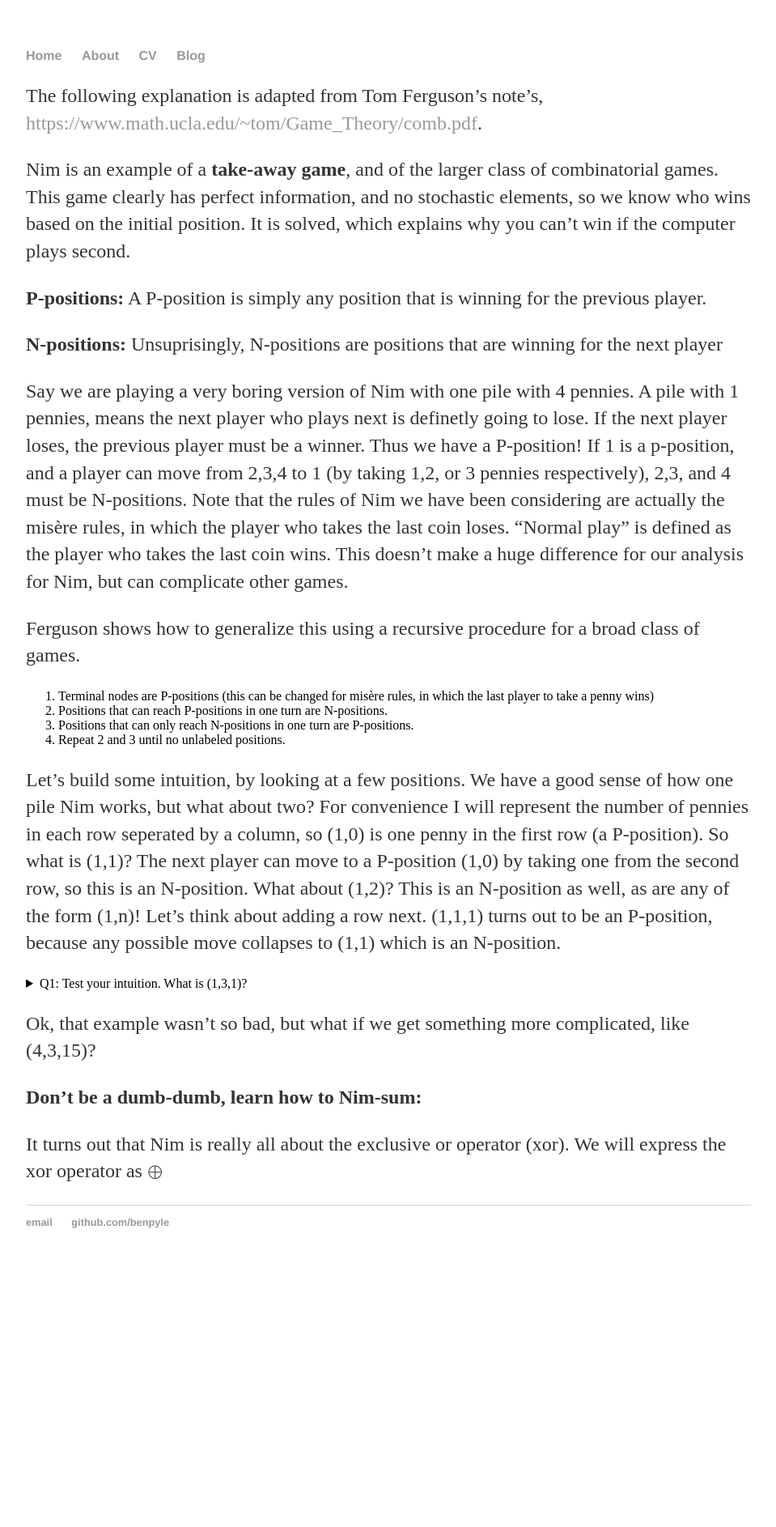
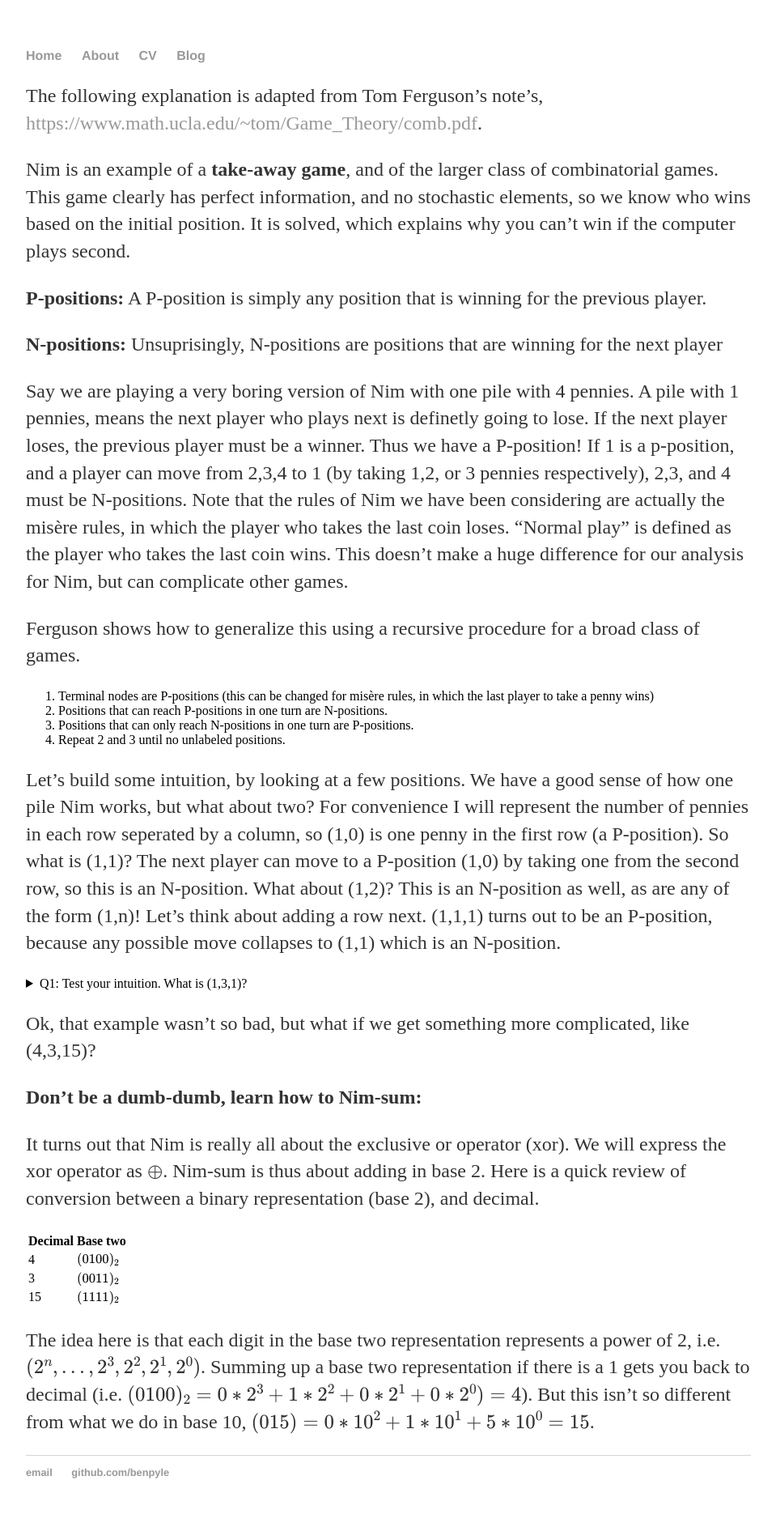
Before and after one commit to BenPyle/BenPyle.github.io, a Jekyll site: the page built from nim/nim_explainer.md, in a window 1280 px wide. Shown: the whole page at 81% size, without its empty margins (160-1119 px from the left). Built offline with Jekyll 4.4.1, drawn with Linux system fonts in a browser that asks for light colours; our own code applies the rules of GitHub Pages for plain Markdown files; formulas are drawn with MathJax 3; before the commit the page ends 1577 px from its top, so only the background shows below that.

Commit message:
Update nim_explainer.md

```diff
--- a/nim/nim_explainer.md
+++ b/nim/nim_explainer.md
@@ -29,4 +29,12 @@ Ok, that example wasn't so bad, but what if we get something more complicated, l
 
 <b>Don't be a dumb-dumb, learn how to Nim-sum:</b>
 
-It turns out that Nim is really all about the exclusive or operator (xor). We will express the xor operator as $$\oplus$$
+It turns out that Nim is really all about the exclusive or operator (xor). We will express the xor operator as $$\oplus$$. Nim-sum is thus about adding in base 2. Here is a quick review of conversion between a binary representation (base 2), and decimal.
+
+| Decimal | Base two |
+| --- | --- |
+| 4 | $$(0100)_2 $$ |
+| 3 | $$(0011)_2 $$ |
+|15 | $$(1111)_2 $$ |
+
+The idea here is that each digit in the base two representation represents a power of 2, i.e. $$(2^n,...,2^3,2^2,2^1,2^0)$$. Summing up a base two representation if there is a 1 gets you back to decimal (i.e. $$(0100)_2= 0*2^3+1*2^2+0*2^1+0*2^0)=4$$). But this isn't so different from what we do in base 10, $$(015)=0*10^2+1*10^1+5*10^0=15$$.
```
